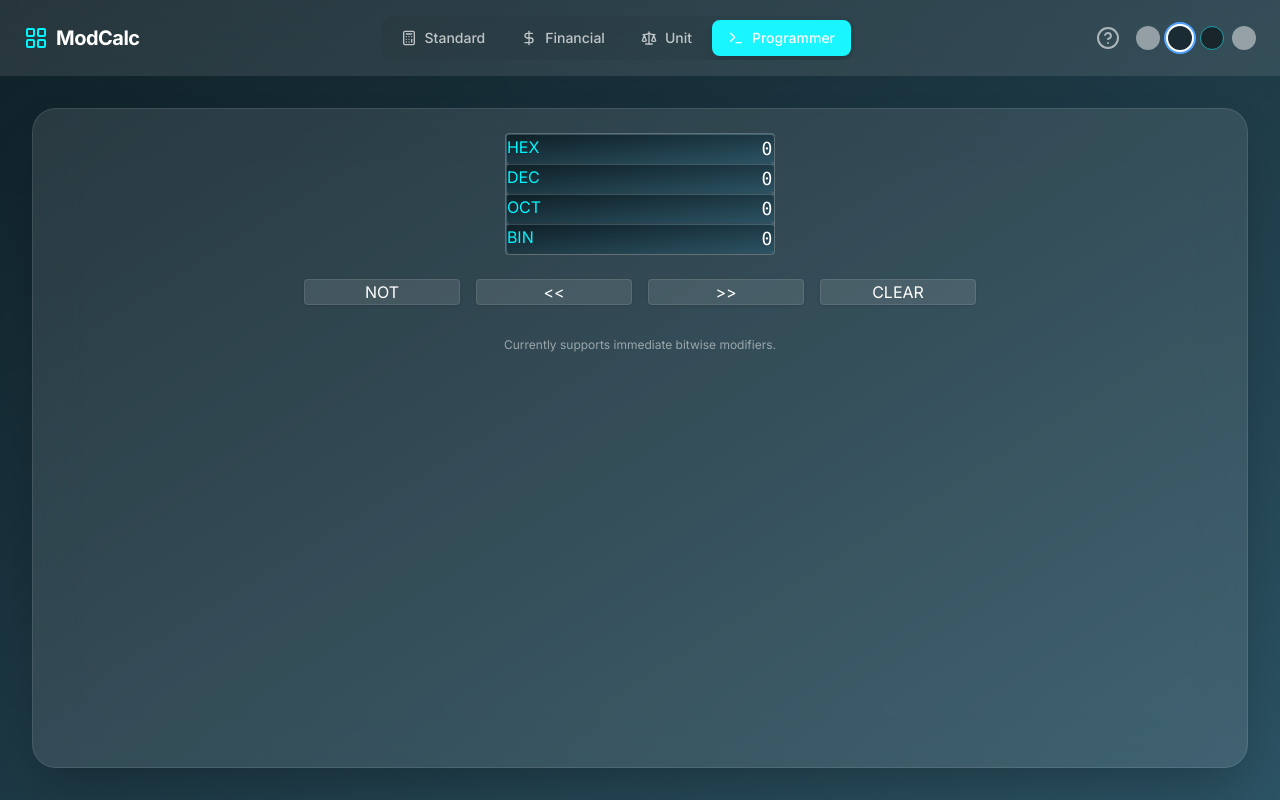
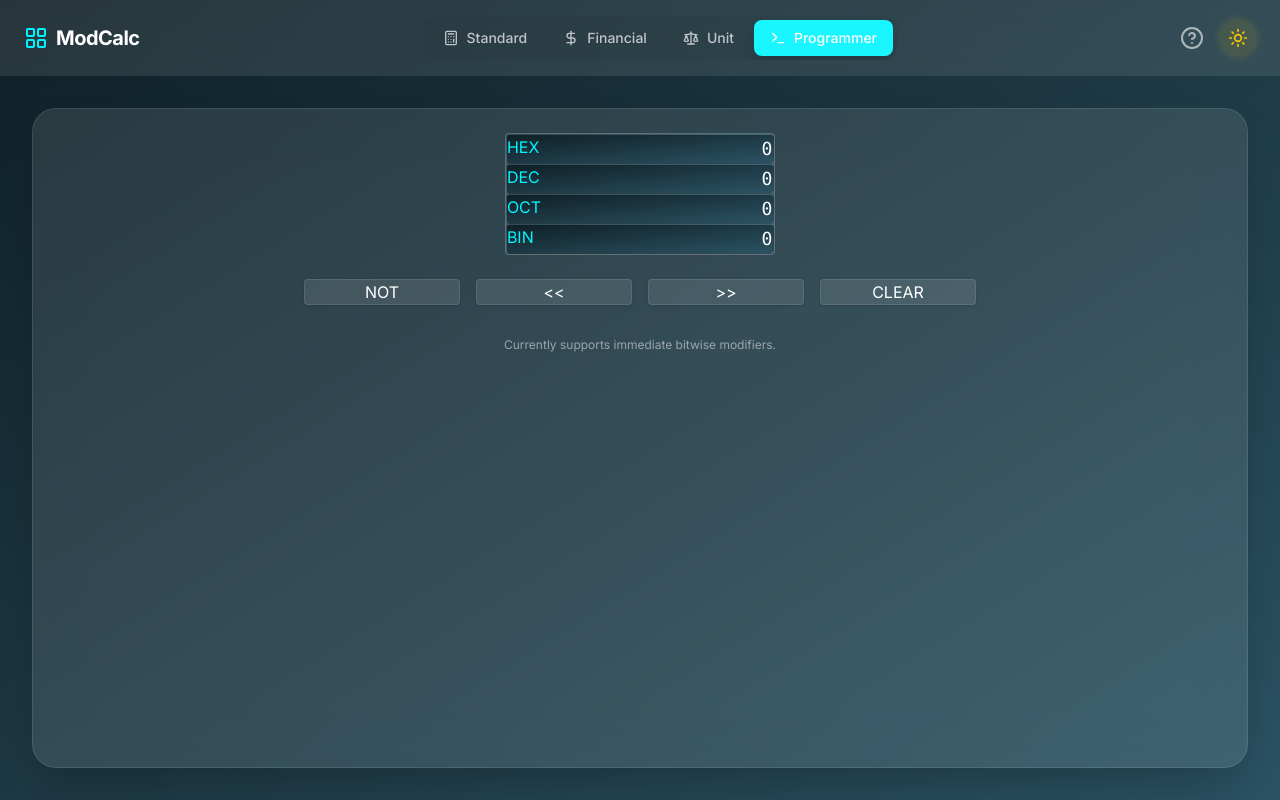
Before and after one commit to DEVESH1676/Calculator, a React (Vite) app: page /programmer in a window 1280 px wide. Built offline with nearby package versions, Linux system fonts and the light colour scheme.

Commit message:
Feb 15, 2026, 6:43 PM

```diff
--- a/src/components/Layout/MainLayout.tsx
+++ b/src/components/Layout/MainLayout.tsx
@@ -1,7 +1,6 @@
 import React, { useState } from 'react';
-import { LayoutGrid, HelpCircle } from 'lucide-react';
+import { LayoutGrid, HelpCircle, Sun, Moon } from 'lucide-react';
 import { useThemeStore } from '../../store/useThemeStore';
-import type { Theme } from '../../theme/themes';
 import TabNavigation from '../shared/TabNavigation';
 import UserGuide from '../UserGuide';
 
@@ -14,13 +13,6 @@ interface MainLayoutProps {
 const MainLayout: React.FC<MainLayoutProps> = ({ children }) => {
   const { theme, setTheme, currentTheme } = useThemeStore();
   const [showGuide, setShowGuide] = useState(false);
-
-  const themesList = [
-    { id: 'light', color: 'bg-gray-100' },
-    { id: 'dark', color: 'bg-[#1a2b34]' },
-    { id: 'neon', color: 'bg-black border border-[#00f5ff]' },
-    { id: 'minimal', color: 'bg-[#f5f5f5]' },
-  ];
 
   return (
     <div className={`flex flex-col h-screen w-full ${theme.text} transition-colors duration-500`}>
@@ -49,16 +41,16 @@ const MainLayout: React.FC<MainLayoutProps> = ({ children }) => {
           </button>
 
           {/* Theme Switcher */}
-          <div className="flex gap-2">
-            {themesList.map((t) => (
-              <button
-                key={t.id}
-                onClick={() => setTheme(t.id as Theme)}
-                className={`w-6 h-6 rounded-full ${t.color} ${currentTheme === t.id ? 'ring-2 ring-offset-2 ring-blue-400' : 'opacity-50 hover:opacity-100'} transition-all`}
-                title={t.id}
-              />
-            ))}
-          </div>
+          <button
+            onClick={() => setTheme(currentTheme === 'dark' ? 'light' : 'dark')}
+            className={`p-2 rounded-full transition-all duration-300 ${currentTheme === 'dark'
+              ? 'bg-yellow-400/10 text-yellow-400 hover:bg-yellow-400/20 shadow-[0_0_10px_rgba(250,204,21,0.2)]'
+              : 'bg-indigo-600/10 text-indigo-600 hover:bg-indigo-600/20'
+              }`}
+            title={`Switch to ${currentTheme === 'dark' ? 'Light' : 'Dark'} Mode`}
+          >
+            {currentTheme === 'dark' ? <Sun size={20} /> : <Moon size={20} />}
+          </button>
         </div>
       </header>
 
```
